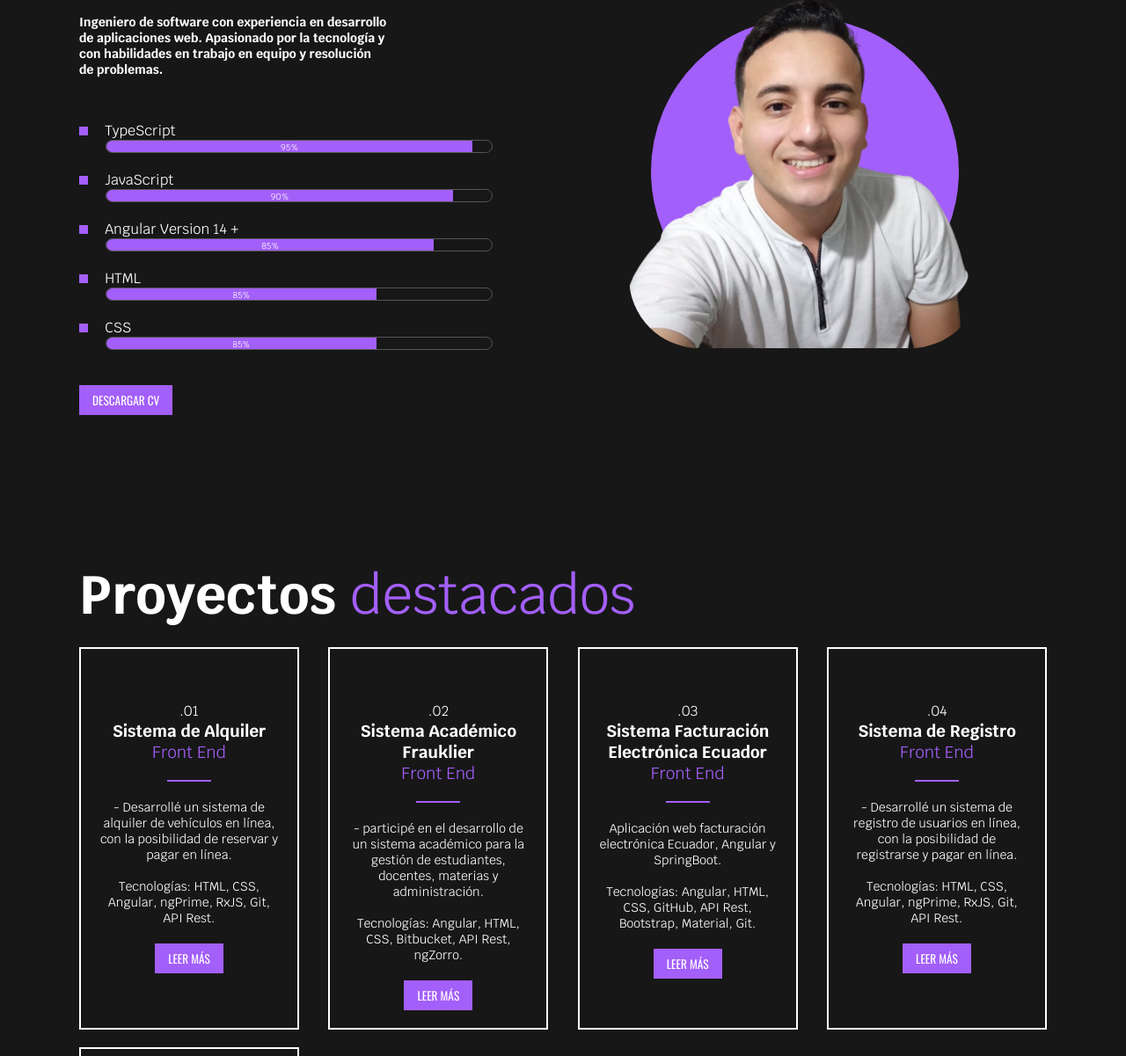
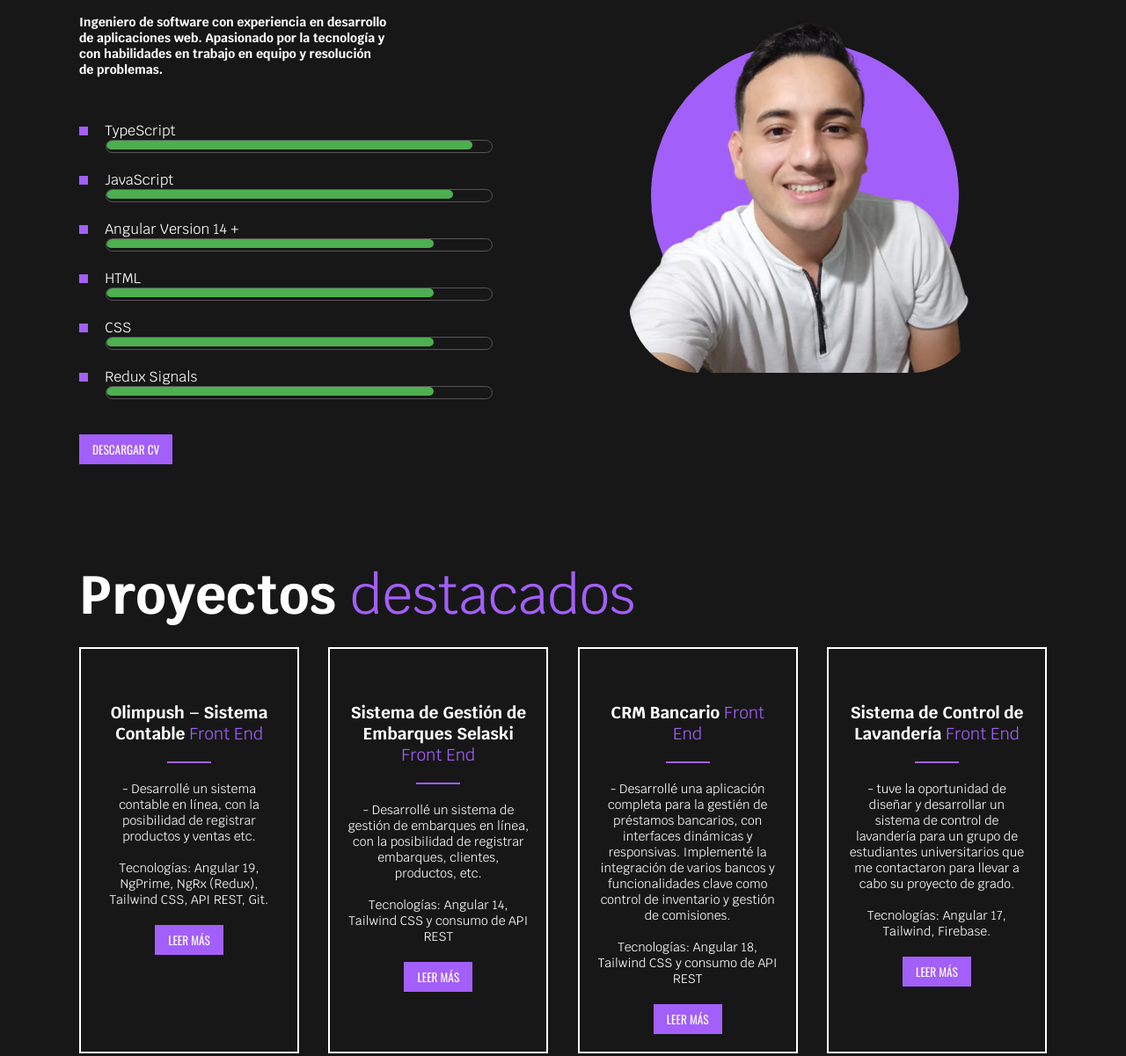
Before and after one commit to dannyvera1234/portalofio-Dev, a plain HTML site: page index.html in a window 1280 px wide. Shown: the part 813-2014 px from the top of the page at 88% size. Drawn offline with nearby package versions, Linux system fonts and the light colour scheme.

Commit message:
Refactor estilos y actualiza contenido en index.html y estilo.css

```diff
--- a/estilo.css
+++ b/estilo.css
@@ -234,86 +234,39 @@ header button{
     bottom: 5px;
     width: 100%;
 }
-.progreso{
-    background-color: #a35ff9;
-    width: 0;
+.progreso {
+    width: 0%;
+    height: 10px; /* Ajusta la altura según tu diseño */
+    background-color: #4CAF50; /* Color de la barra */
+    border-radius: 5px;
+    position: relative;
+    transition: width 1.5s ease-in-out;
 }
-/* animaciones */
-.dw{
-    width: 0%;
-    animation: dw 1.5s forwards;
+
+.progreso span {
+    position: absolute;
+    right: 5px;
+    top: -20px;
+    font-size: 12px;
+    color: #000;
 }
-@keyframes dw{
-    0%{
-        width: 0%;
-    }
-    100%{
-        width: 95%;
-    }
-}
-/* animación diseño grafico */
-.dg{
-    width: 0%;
-    animation: dg 1.5s forwards;
-}
-@keyframes dg{
-    0%{
-        width: 0%;
-    }
-    100%{
-        width: 90%;
-    }
-}
-/* animación base de datos */
-.bd{
-    width: 0%;
-    animation: bd 1.5s forwards;
-}
-@keyframes bd{
-    0%{
-        width: 0%;
-    }
-    100%{
-        width: 85%;
-    }
-}
-/* animación marketing digital */
-.md{
-    width: 0%;
-    animation: md 1.5s forwards;
-}
-@keyframes md{
-    0%{
-        width: 0%;
-    }
-    100%{
-        width: 70%;
-    }
-}
-.ts{
-    width: 0%;
-    animation: md 1.5s forwards;
-}
-@keyframes dw{
-    0%{
-        width: 0%;
-    }
-    100%{
-        width: 95%;
-    }
-}
-/* .gi{
-    width: 0%;
-    animation: md 1.5s forwards;
-}
-@keyframes md{
-    0%{
-        width: 0%;
-    }
-    100%{
-        width: 90%;
-    }
-} */
+
+/* Animaciones dinámicas */
+@keyframes dw { 100% { width: 95%; } }
+@keyframes dg { 100% { width: 90%; } }
+@keyframes bd { 100% { width: 85%; } }
+@keyframes ts { 100% { width: 85%; } }
+@keyframes md { 100% { width: 85%; } }
+@keyframes re { 100% { width: 85%; } }
+
+/* Aplicar animación a cada ID */
+#dw { animation: dw 1.5s forwards; }
+#dg { animation: dg 1.5s forwards; }
+#bd { animation: bd 1.5s forwards; }
+#ts { animation: ts 1.5s forwards; }
+#md { animation: md 1.5s forwards; }
+.re { animation: re 1.5s forwards; }
+
 
 #sobremi .contenido .fila .col img{
     display: block;
--- a/index.html
+++ b/index.html
@@ -58,7 +58,7 @@
                 <div class="col derecha">
                     <h3>ME ESPECIALIZO EN ANGULAR VERSIÓN 14+</h3>
                     <p>
-                        Desarrollo de aplicaciones web con Angular, HTML, CSS, JavaScript, TypeScript, RxJS, Git, API Rest, Bootstrap, Material, ngPrime, ngZorro.
+                        Desarrollo de aplicaciones web con Angular, HTML, CSS, JavaScript, TypeScript, RxJS, Git, API Rest, Bootstrap, Material, ngPrime, tailwind css, Redux.
 
                     </p>
                     <div class="botones">
@@ -125,9 +125,15 @@
                             </div>
                         </div>
 
+                        <p> <span class="punto"></span> Redux Signals</p>
+                        <div class="barra-skill">
+                            <div class="progreso re">
+                                <span>85%</span>
+                            </div>
+                        </div>
 
                     </div>
-                    <a href="https://drive.google.com/file/d/1ylUGu3xLGsaWWxd7MENSAHjOby6ys9xg/view?pli=1"
+                    <a href="https://drive.google.com/file/d/1ylUGu3xLGsaWWxd7MENSAHjOby6ys9xg/view?usp=sharing"
                         target="_blank">
 
                         <button class="btn-primary">Descargar CV</button>
@@ -147,9 +153,81 @@
             <h2 class="titulo-seccion">Proyectos <span class="resaltado">destacados</span></h2>
             <div class="fila">
                 <div class="col">
-                    <div class="numero-curso">
-                        .01
-                    </div>
+
+                    <h3 class="titulo-curso">
+                        Olimpush – Sistema Contable <span class="resaltado">Front End</span>
+                    </h3>
+                    <hr>
+                    <p>- Desarrollé un sistema contable en línea, con la posibilidad de registrar productos y ventas etc.
+                        <br>
+                        <br>
+                        Tecnologías: Angular 19, NgPrime, NgRx (Redux), Tailwind CSS, API REST, Git.
+                    </p>
+                    <a href="https://dev.olimpush.com/" target="_blank">
+
+                        <button class="btn-primary">LEER MÁS</button>
+                    </a>
+                </div>
+                <div class="col">
+
+                    <h3 class="titulo-curso">
+                        Sistema de Gestión de Embarques Selaski <span class="resaltado">Front End</span>
+                    </h3>
+                    <hr>
+                    <p>-    Desarrollé un sistema de gestión de embarques en línea, con la posibilidad de registrar
+                        embarques, clientes, productos, etc.
+                        <br>
+                        <br>
+                        Tecnologías: Angular 14, Tailwind
+                        CSS y consumo de API REST
+                    </p>
+                    <a href="https://welcome.selaski.com/" target="_blank">
+
+                        <button class="btn-primary">LEER MÁS</button>
+                    </a>
+                </div>
+                <div class="col">
+
+                    <h3 class="titulo-curso">
+                        CRM Bancario  <span class="resaltado">Front End</span>
+                    </h3>
+                    <hr>
+                    <p>-   Desarrollé una aplicación completa para la gestién de préstamos bancarios, con interfaces dinámicas y
+                        responsivas. Implementé la integración de varios bancos y funcionalidades clave como control de inventario
+                        y gestión de comisiones.
+                        <br>
+                        <br>
+                        Tecnologías: Angular 18, Tailwind
+                        CSS y consumo de API REST
+                    </p>
+                    <a href="https://admin.businessmarketfinders.com/" target="_blank">
+
+                        <button class="btn-primary">LEER MÁS</button>
+                    </a>
+                </div>
+                <div class="col">
+
+                    <h3 class="titulo-curso">
+                        Sistema de Control de Lavandería <span class="resaltado">Front End</span>
+                    </h3>
+                    <hr>
+                    <p>-  tuve la oportunidad de diseñar y desarrollar un sistema de control de lavandería para un grupo de estudiantes universitarios que me contactaron para llevar a cabo su proyecto de grado.
+                        <br>
+                        <br>
+                        Tecnologías: Angular 17, Tailwind, Firebase.
+
+                    </p>
+                    <a href="https://github.com/dannyvera1234/-sotf-la-gotita.git" target="_blank">
+
+                        <button class="btn-primary">LEER MÁS</button>
+                    </a>
+                </div>
+            </div>
+
+            <div class="fila">
+
+                <div class="col">
+
                     <h3 class="titulo-curso">
                         Sistema de Alquiler <span class="resaltado">Front End</span>
                     </h3>
@@ -166,9 +244,7 @@
                     </a>
                 </div>
                 <div class="col">
-                    <div class="numero-curso">
-                        .02
-                    </div>
+
                     <h3 class="titulo-curso">
                         Sistema Académico Frauklier <br><span class="resaltado">Front End</span>
                     </h3>
@@ -185,9 +261,7 @@
                     </a>
                 </div>
                 <div class="col">
-                    <div class="numero-curso">
-                        .03
-                    </div>
+
                     <h3 class="titulo-curso">
                         Sistema Facturación Electrónica Ecuador <br> <span class="resaltado"> Front End</span>
                     </h3>
@@ -203,9 +277,7 @@
                     </a>
                 </div>
                 <div class="col">
-                    <div class="numero-curso">
-                        .04
-                    </div>
+
                     <h3 class="titulo-curso">
                         Sistema de Registro <span class="resaltado"> Front End</span>
                     </h3>
@@ -225,9 +297,7 @@
             </div>
             <div class="fila">
                 <div class="col">
-                    <div class="numero-curso">
-                        .05
-                    </div>
+
                     <h3 class="titulo-curso">
                         Sistema Pos Control Inventario <br> <span class="resaltado">Front End</span>
                     </h3>
@@ -296,7 +366,7 @@
                 </div>
                 <div class="col">
                     <span class="mas">+</span>
-                    <div class="num" id="contClientes">3</div>
+                    <div class="num" >3</div>
                     <div class="texto">
                         <strong>AÑO</strong> <br>EXPERIENCIA
                     </div>
```
